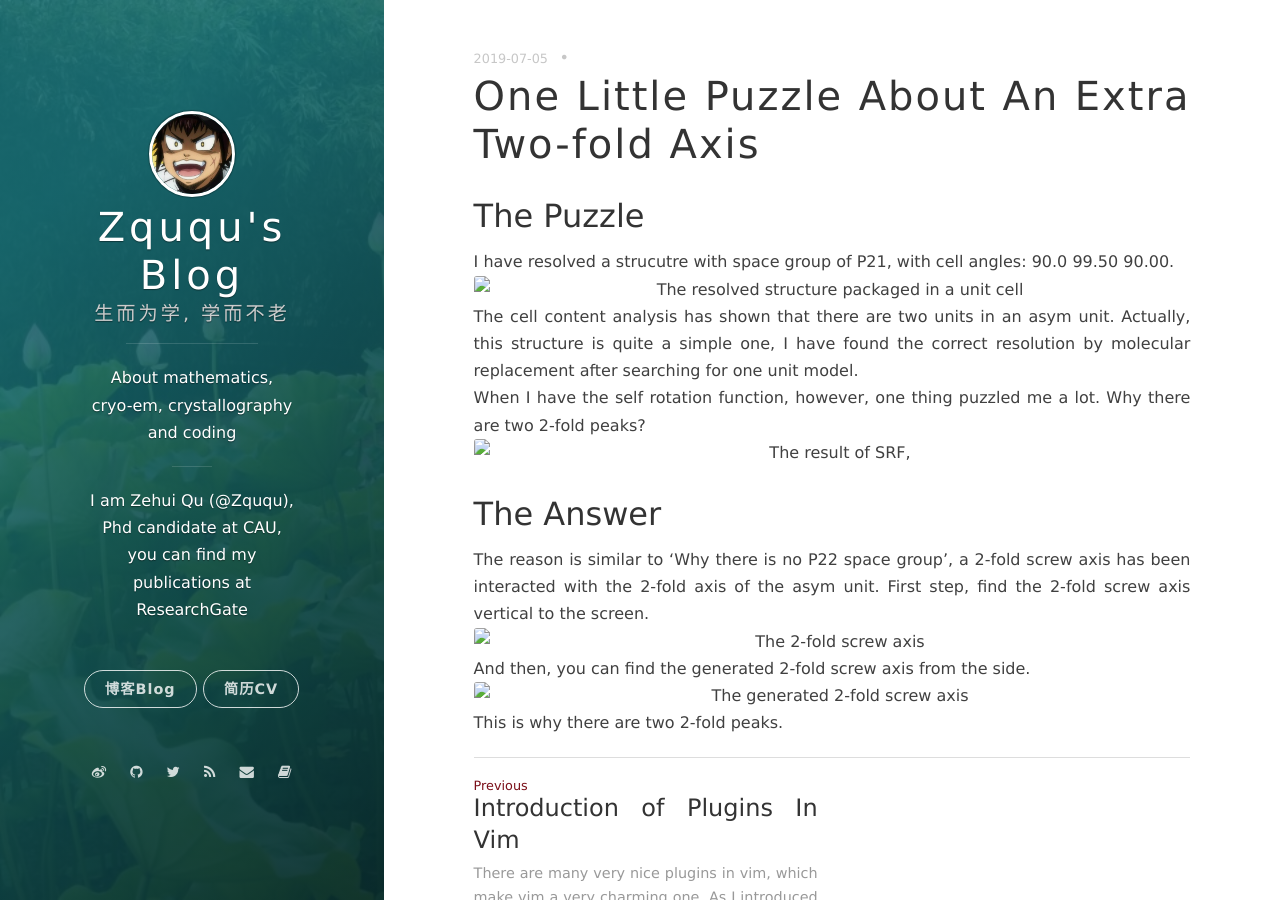
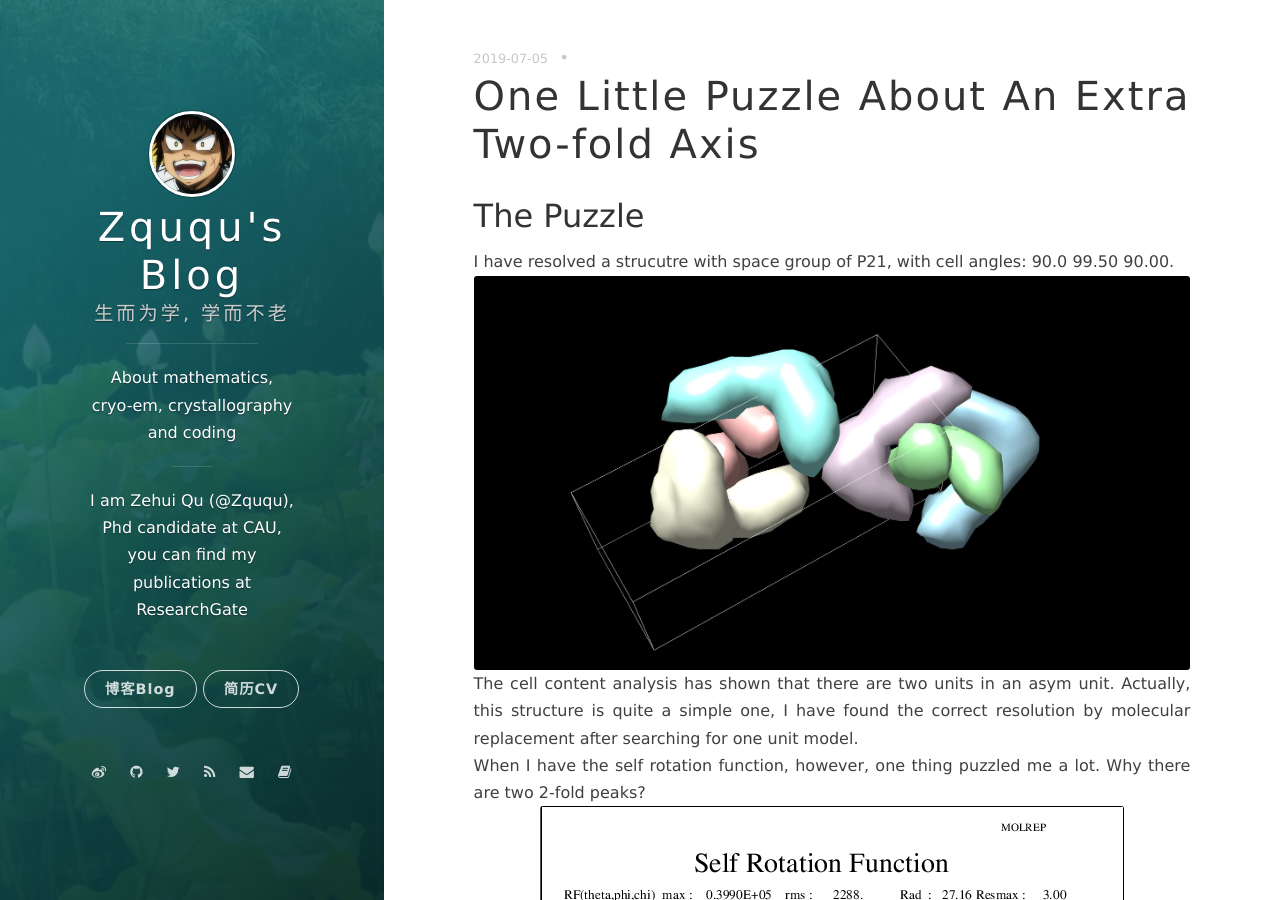
Before and after one commit to onevcat/vno-jekyll, a Jekyll site: the page built from _posts/2019-07-05-one-little-puzzle-about-an-extra-2-fold-axis.markdown, in a window 1280 px wide and 900 px high. Built offline with Jekyll 4.4.1, drawn with Linux system fonts in a browser that asks for light colours; nearby versions of some CDN libraries; comment, search, counter and statistics services are not loaded.

Commit message:
fix the error image not show of post 190705

```diff
--- a/_posts/2019-07-05-one-little-puzzle-about-an-extra-2-fold-axis.markdown
+++ b/_posts/2019-07-05-one-little-puzzle-about-an-extra-2-fold-axis.markdown
@@ -6,17 +6,17 @@ date: 2019-07-05 21:30:24.000000000 +09:00
 ## The Puzzle
 
 I have resolved a strucutre with space group of P21, with cell angles: 90.0 99.50 90.00.
-![The resolved structure packaged in a unit cell](../assets/20190705/image1.jpg)
+![The resolved structure packaged in a unit cell](/assets/20190705/image1.jpg)
 The cell content analysis has shown that there are two units in an asym unit.
 Actually, this structure is quite a simple one, I have found the correct resolution by molecular replacement after searching for one unit model.
 When I have the self rotation function, however, one thing puzzled me a lot. Why there are two 2-fold peaks?
-![The result of SRF,](../assets/20190705/srf.png)
+![The result of SRF,](/assets/20190705/srf.png)
 
 ## The Answer
 
 The reason is similar to 'Why there is no P22 space group', a 2-fold screw axis has been interacted with the 2-fold axis of the asym unit.
 First step, find the 2-fold screw axis vertical to the screen.
-![The 2-fold screw axis](../assets/20190705/image2.jpg)
+![The 2-fold screw axis](/assets/20190705/image2.jpg)
 And then, you can find the generated 2-fold screw axis from the side.
-![The generated 2-fold screw axis](../assets/20190705/image3.jpg)
+![The generated 2-fold screw axis](/assets/20190705/image3.jpg)
 This is why there are two 2-fold peaks.
```
